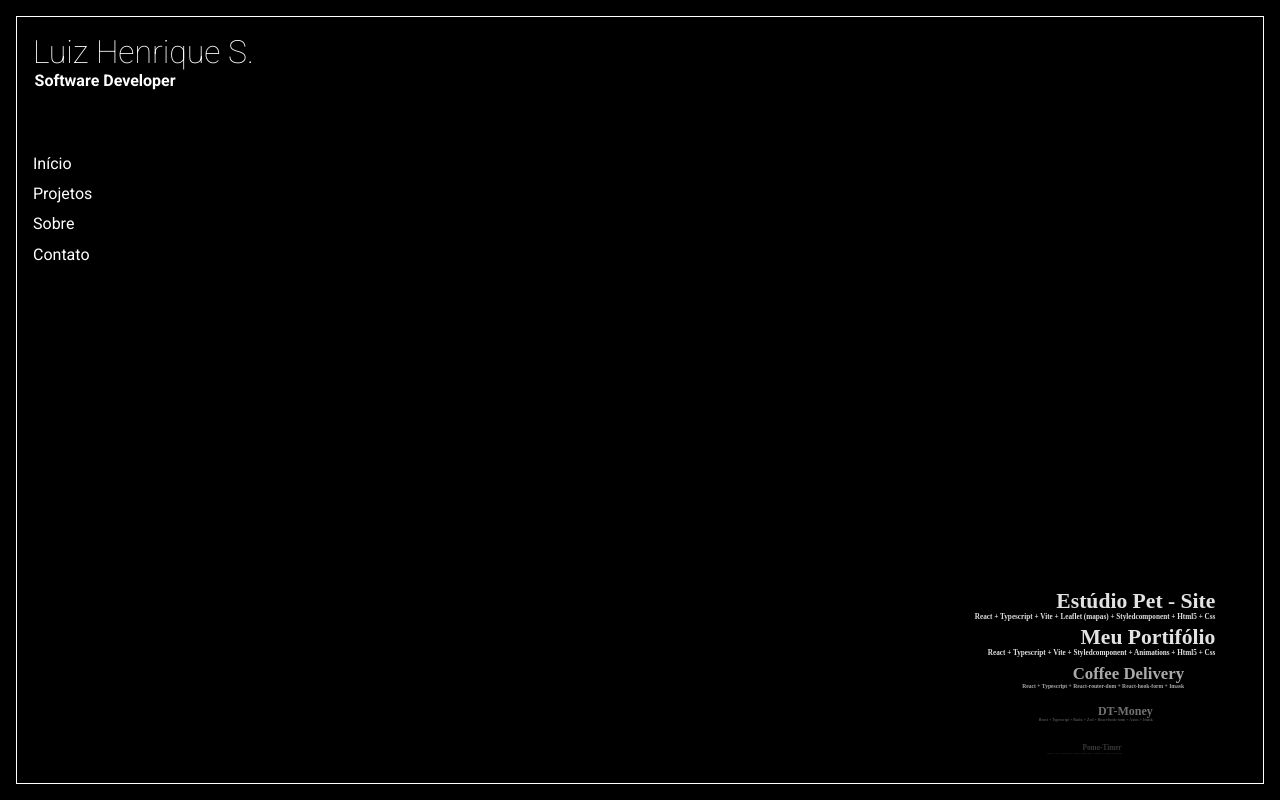
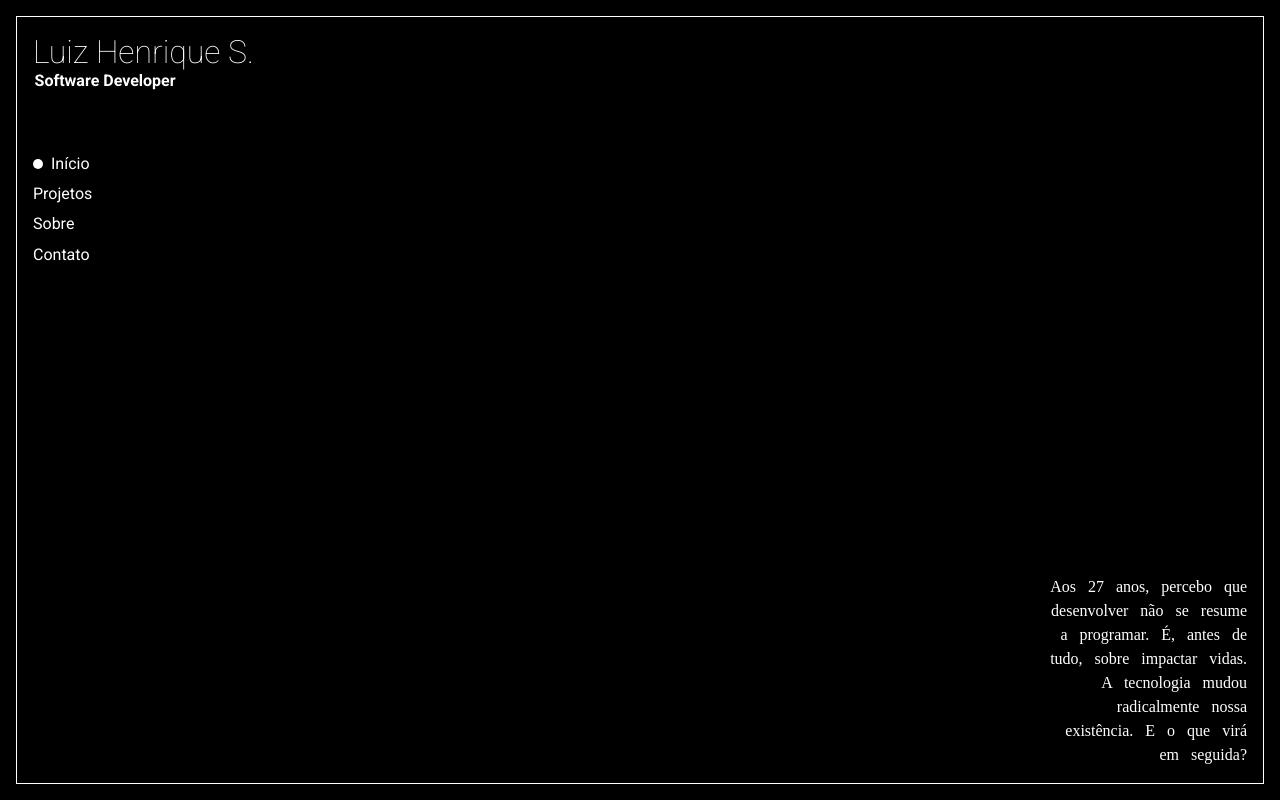
Before and after one commit to lhsacramento/personalSite, a React (Vite) app: page / in a window 1280 px wide. Built offline with nearby package versions, Linux system fonts and the light colour scheme; the HTML template or start-up script is replaced by a standard one.

Commit message:
implements chage page

```diff
--- a/src/App.tsx
+++ b/src/App.tsx
@@ -1,7 +1,15 @@
 import { GlobalStyles } from "./styles/globalStyle"
-import { ApresentationTitle, ButtonMenu, ContentContainer, HomeContent, MainContainer, MenuContainer, SlideProject, SliderContainer} from "./styles/appStyles"
+import { ApresentationTitle, ButtonMenu, ContentContainer, HomeContent, MainContainer, MenuContainer, SelectedButton, SlideProject, SliderContainer} from "./styles/appStyles"
+import { useState } from "react";
+
 
 function App() {
+
+  const [page, setPage] = useState("home");;
+  function handleChangePage(nextPage: string){
+    setPage(nextPage);
+  }
+
   return (
     <>
       <GlobalStyles />
@@ -14,42 +22,43 @@ function App() {
 
         <ContentContainer>
           <MenuContainer>
-            <ButtonMenu>Início</ButtonMenu>
-            <ButtonMenu>Projetos</ButtonMenu>
-            <ButtonMenu>Sobre</ButtonMenu>
-            <ButtonMenu>Contato</ButtonMenu>
+            <ButtonMenu onClick={() => {handleChangePage('home')}}>
+              {page === 'home' &&
+              <SelectedButton />
+              }
+              Início
+            </ButtonMenu>
+
+            <ButtonMenu onClick={() => {handleChangePage('projects')}}>
+              {page === 'projects' &&
+                <SelectedButton/>
+              }
+              Projetos
+            </ButtonMenu>
+            <ButtonMenu onClick={() => {handleChangePage('about')}}>
+              {page === 'about' &&
+                <SelectedButton/>
+              }
+              Sobre
+            </ButtonMenu>
+            <ButtonMenu onClick={() => {handleChangePage('contact')}}>
+              {page === 'contact' &&
+                <SelectedButton/>
+              }
+              Contato
+            </ButtonMenu>
           </MenuContainer>
 
           <HomeContent>
-          {/*
-            <p>Aos 27 anos, percebo que desenvolver não
+            {page === 'home' &&
+              <p className="homeParagraph">Aos 27 anos, percebo que desenvolver não
               se resume a programar. É, antes de tudo,
               sobre impactar vidas. A tecnologia mudou
               radicalmente nossa existência.
               E o que virá em seguida?</p>
-          */}
+            }
 
-          {/*<SliderContainer>
-            <a> </a>
-            <a> </a>
-            <a> </a>
-            <a> </a>
-            <a>
-              <h3>Estúdio Pet - Site</h3>
-              <span>Typescript + Vite + Styled aaaaaaaa aaaaaaaaaa Components + Html + Css</span>
-            </a>
-            <a>{innerWidth}</a>
-            <a>Estudio Pet3</a>
-            <a>Estudio Pet4</a>
-            <a>Estudio Pet5</a>
-            <a>Estudio Pet6</a>
-            <a> </a>
-            <a> </a>
-            <a> </a>
-            <a> </a>
-        </SliderContainer>*/}
-
-
+            {page === 'projects' &&
               <SliderContainer>
                 <SlideProject> </SlideProject>
                 <SlideProject> </SlideProject>
@@ -62,7 +71,7 @@ function App() {
                   <p>React + Typescript + Vite + Leaflet (mapas) + Styledcomponent + Html5 + Css</p>
                 </SlideProject>
                 <SlideProject>
-            <h3>Meu Portifólio</h3>
+                  <h3>Meu Site</h3>
                   <p>React + Typescript + Vite + Styledcomponent + Animations + Html5 + Css</p>
                 </SlideProject>
                 <SlideProject>
@@ -88,6 +97,7 @@ function App() {
                 <SlideProject> </SlideProject>
                 <SlideProject> </SlideProject>
               </SliderContainer>
+            }
 
           </HomeContent>
         </ContentContainer>
--- a/src/styles/appStyles.ts
+++ b/src/styles/appStyles.ts
@@ -60,8 +60,9 @@ export const HomeContent = styled.div`
     display: flex;
     flex-direction: column;
     justify-content: flex-end;
+    align-items: end;
 
-    #PPP{
+    .homeParagraph{
         height: 100%;
         color: white;
         font-size: 1rem;
@@ -71,7 +72,9 @@ export const HomeContent = styled.div`
         display: flex;
         flex-direction: column;
         justify-content: end;
-        max-width: 16rem;
+        max-width: 13rem;
+        width: 100%;
+        margin-right: 1rem;
     }
 
     div{
@@ -89,17 +92,18 @@ export const ButtonMenu = styled.button`
         scale: 1.1;
     }
 `
+
 const myAppear = keyframes`
     0%,100%{
         opacity: 0;
-        translate: 30vw 0;
+        translate: 50vw 0;
         scale: 0.1;
         font-weight: normal;
     }
 
     50%{
         opacity: 1;
-        translate: 0 0;
+        translate: -5vw 0;
         scale: 1;
         font-weight: bold;
     }
@@ -126,7 +130,6 @@ interface SlideProjectProps{
 export const SlideProject = styled.a<SlideProjectProps>`
     cursor: ${props => props.empty ? 'pointer' : null};
     text-align: right;
-    padding-right: 2rem;
     width: 100%;
     animation: ${myAppear} 1s linear;
     animation-timeline: view();
@@ -141,3 +144,10 @@ export const SlideProject = styled.a<SlideProjectProps>`
         font-size: 0.5rem;
     }
 `
+
+export const SelectedButton = styled.span`
+    height: 10px;
+    width: 10px;
+    background-color: white;
+    border-radius: 9999px;
+`
```
Lines whose indentation alone changed are shown as unchanged.
